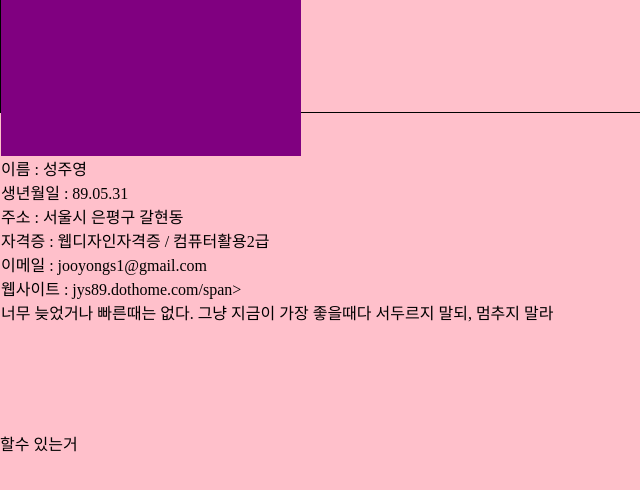
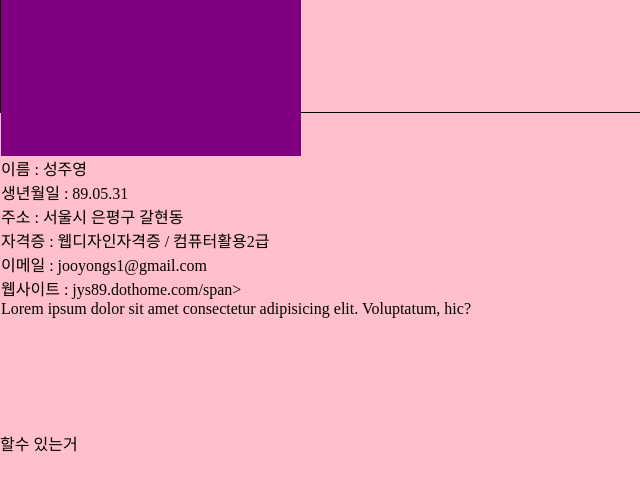
Before and after one commit to Matthewsung/total_portfolio, a plain HTML site: page index.html in a window 1280 px wide. Shown: the part 1169-1659 px from the top of the page, without its empty margins (0-640 px from the left). Drawn offline with nearby package versions, Linux system fonts and the light colour scheme.

Commit message:
오늘 마지막 수정

```diff
--- a/index.html
+++ b/index.html
@@ -31,8 +31,9 @@
                             <div class="website">웹사이트 : <span>jys89.dothome.com/span></div>
                         </div>
                         <div class="info_motto">
-                            너무 늦었거나 빠른때는 없다. 그냥 지금이 가장 좋을때다
-                            서두르지 말되, 멈추지 말라
+                            Lorem ipsum dolor sit amet consectetur adipisicing elit. Voluptatum, hic?
+                            <!-- 너무 늦었거나 빠른때는 없다. 그냥 지금이 가장 좋을때다
+                            서두르지 말되, 멈추지 말라 -->
                         </div>
                     </div>
                 </div>
@@ -40,6 +41,7 @@
             <section>
                 <div class="w_1440">
                     할수 있는거
+
 
                 </div>
             </section>
```
Also changed, not shown: img/css.png (added), img/html.png (added), img/illustrator.png (added), img/jquery.png (added), img/js.png (added), img/photoshop.png (added), img/php.png (added).
